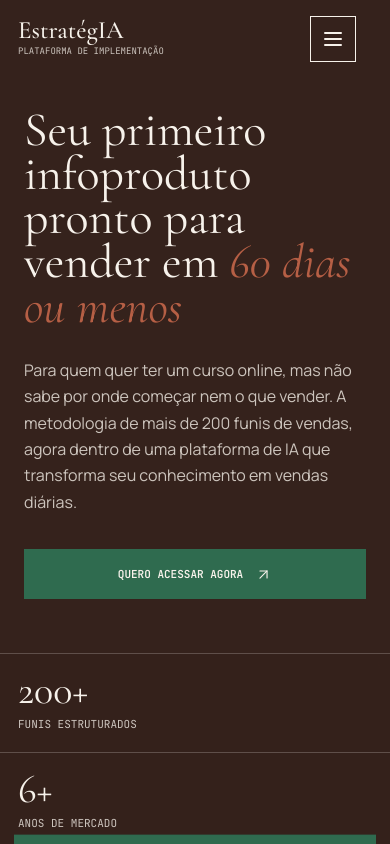
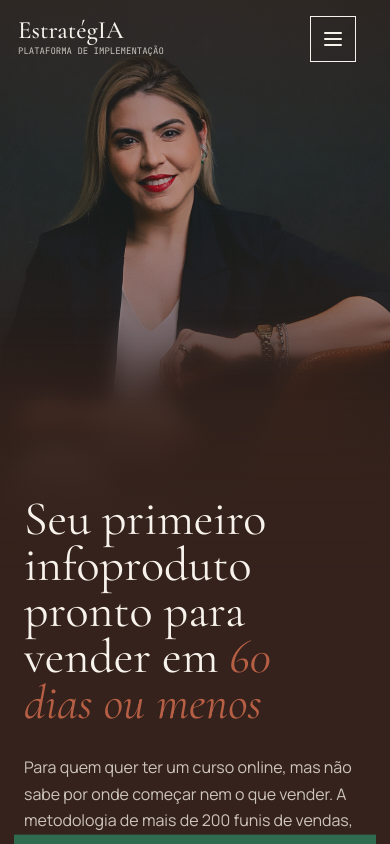
Before and after one commit to gabaaum/estrategia-landing, a React (Vite) app: page / in a window 390 px wide. Shown: the top 844 px of the page. Built offline with nearby package versions, Linux system fonts and the light colour scheme.

Commit message:
Show mobile hero photo with blur

```diff
--- a/src/styles.css
+++ b/src/styles.css
@@ -1166,26 +1166,50 @@
   .hero {
     grid-template-columns: 1fr;
     min-height: auto;
+    display: flex;
+    flex-direction: column;
   }
 
   .hero-copy {
+    width: 100%;
     min-height: 0;
-    padding: 118px 24px 54px;
+    margin-top: -92px;
+    padding: 0 24px 54px;
+    overflow: hidden;
   }
 
   .hero-media {
-    display: none;
+    order: -1;
+    display: block;
+    width: 100%;
+    height: min(68vh, 620px);
+    min-height: 460px;
   }
 
   .hero-media img {
+    height: 100%;
     min-height: 0;
-    object-position: 52% 23%;
+    object-position: 52% 18%;
   }
 
   .hero-media::before {
     background:
-      linear-gradient(180deg, var(--brown-900) 0%, rgba(53, 34, 28, 0.26) 22%, rgba(53, 34, 28, 0) 58%),
-      linear-gradient(0deg, var(--brown-900) 0%, rgba(53, 34, 28, 0) 34%);
+      linear-gradient(180deg, rgba(53, 34, 28, 0.62) 0%, rgba(53, 34, 28, 0.12) 38%, rgba(53, 34, 28, 0) 62%),
+      linear-gradient(0deg, var(--brown-900) 0%, rgba(53, 34, 28, 0.72) 34%, rgba(53, 34, 28, 0) 72%);
+  }
+
+  .hero-media::after {
+    top: auto;
+    height: 46%;
+    background: linear-gradient(180deg, rgba(53, 34, 28, 0), rgba(53, 34, 28, 0.66) 46%, var(--brown-900) 100%);
+    -webkit-backdrop-filter: blur(10px);
+    backdrop-filter: blur(10px);
+    -webkit-mask-image: linear-gradient(180deg, transparent 0%, #000 34%, #000 100%);
+    mask-image: linear-gradient(180deg, transparent 0%, #000 34%, #000 100%);
+  }
+
+  .hero-subtitle {
+    max-width: 100%;
   }
 
   .metric-strip {
@@ -1264,11 +1288,14 @@
   }
 
   h1 {
-    font-size: clamp(50px, 14vw, 62px);
+    max-width: min(100%, 318px);
+    font-size: clamp(38px, 10.5vw, 44px);
+    line-height: 0.96;
   }
 
   .hero-copy {
-    padding-top: 108px;
+    margin-top: -78px;
+    padding-top: 0;
   }
 
   .hero-subtitle {
```
Also changed, not shown: 4 other files (tests, documents, lock files or other folders).
